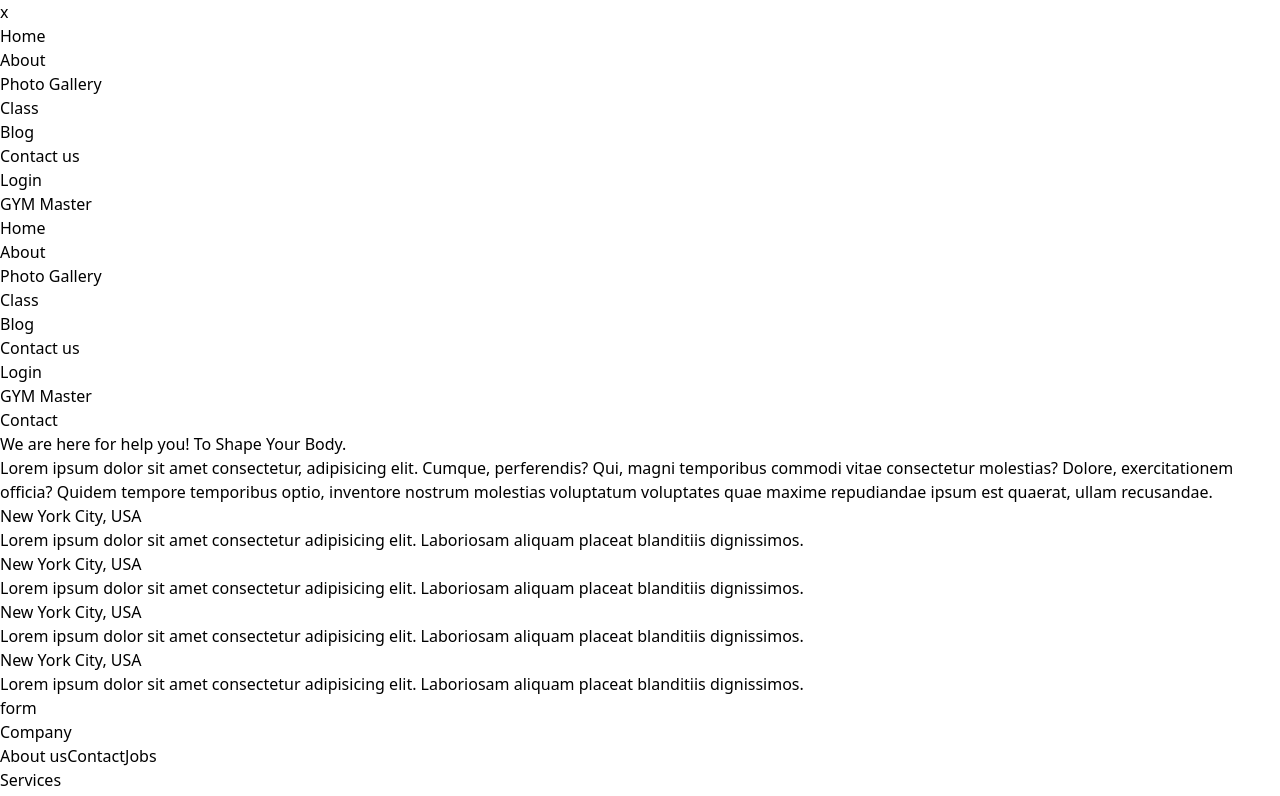
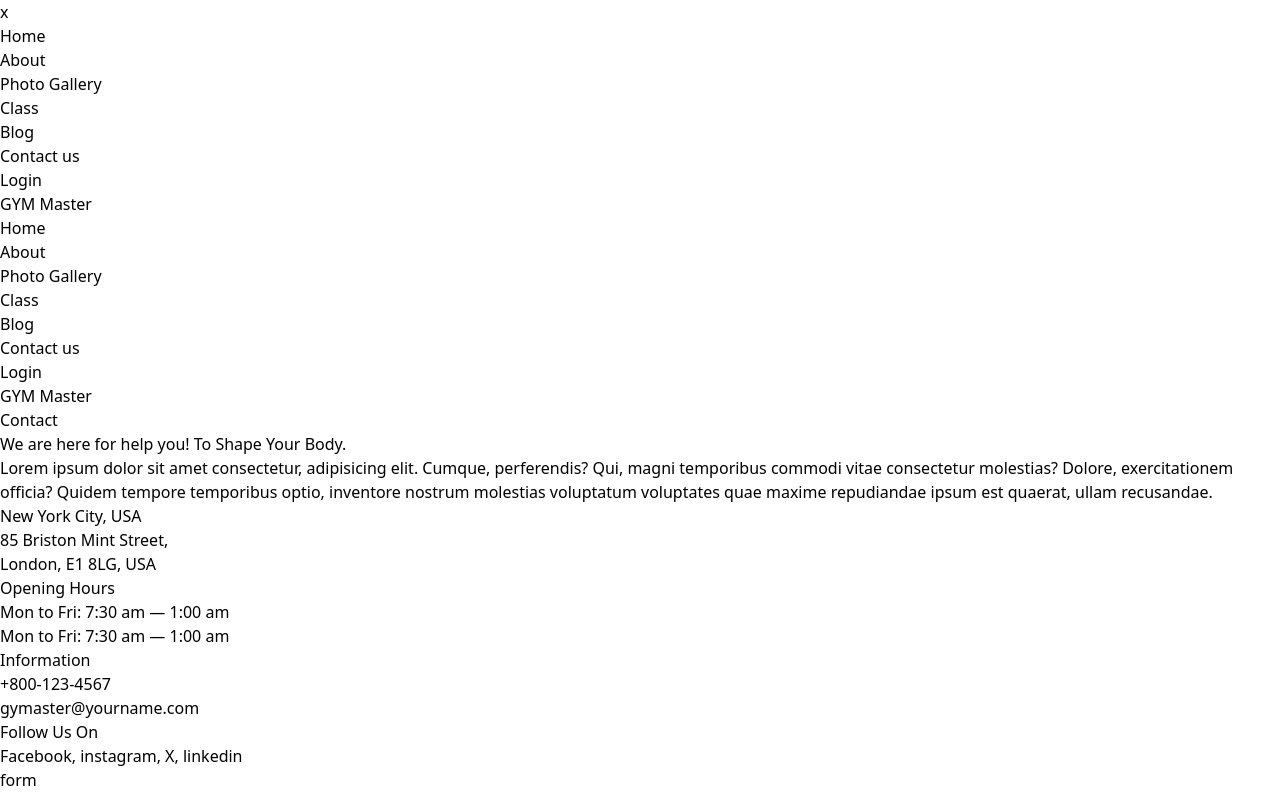
Before and after one commit to hasiburrahmanakash79/GYM-Master, a React (Vite) app: page /contact in a window 1280 px wide. Shown: the top 796 px of the page. Built offline with nearby package versions, Linux system fonts and the light colour scheme.

Commit message:
edit tym

```diff
--- a/src/Pages/Contact/Contact.jsx
+++ b/src/Pages/Contact/Contact.jsx
@@ -20,20 +20,23 @@ const Contact = () => {
             </p>
             <div className="grid grid-cols-2 gap-10">
                 <div>
-                    <h1 className="text-2xl font-bold">New York City, USA</h1>
-                    <p>Lorem ipsum dolor sit amet consectetur adipisicing elit. Laboriosam aliquam placeat blanditiis dignissimos.</p>
+                    <h1 className="text-2xl font-bold pb-3">New York City, USA</h1>
+                    <p>85 Briston Mint Street,</p>
+                    <p>London, E1 8LG, USA</p>
                 </div>
                 <div>
-                    <h1 className="text-2xl font-bold">New York City, USA</h1>
-                    <p>Lorem ipsum dolor sit amet consectetur adipisicing elit. Laboriosam aliquam placeat blanditiis dignissimos.</p>
+                    <h1 className="text-2xl font-bold pb-3">Opening Hours</h1>
+                    <p>Mon to Fri: 7:30 am — 1:00 am</p>
+                    <p>Mon to Fri: 7:30 am — 1:00 am</p>
                 </div>
                 <div>
-                    <h1 className="text-2xl font-bold">New York City, USA</h1>
-                    <p>Lorem ipsum dolor sit amet consectetur adipisicing elit. Laboriosam aliquam placeat blanditiis dignissimos.</p>
+                    <h1 className="text-2xl font-bold pb-3">Information</h1>
+                    <p>+800-123-4567</p>
+                    <p>gymaster@yourname.com</p>
                 </div>
                 <div>
-                    <h1 className="text-2xl font-bold">New York City, USA</h1>
-                    <p>Lorem ipsum dolor sit amet consectetur adipisicing elit. Laboriosam aliquam placeat blanditiis dignissimos.</p>
+                    <h1 className="text-2xl font-bold pb-3">Follow Us On</h1>
+                    <p> Facebook,  instagram,  X,  linkedin</p>
                 </div>
             </div>
           </div>
```
